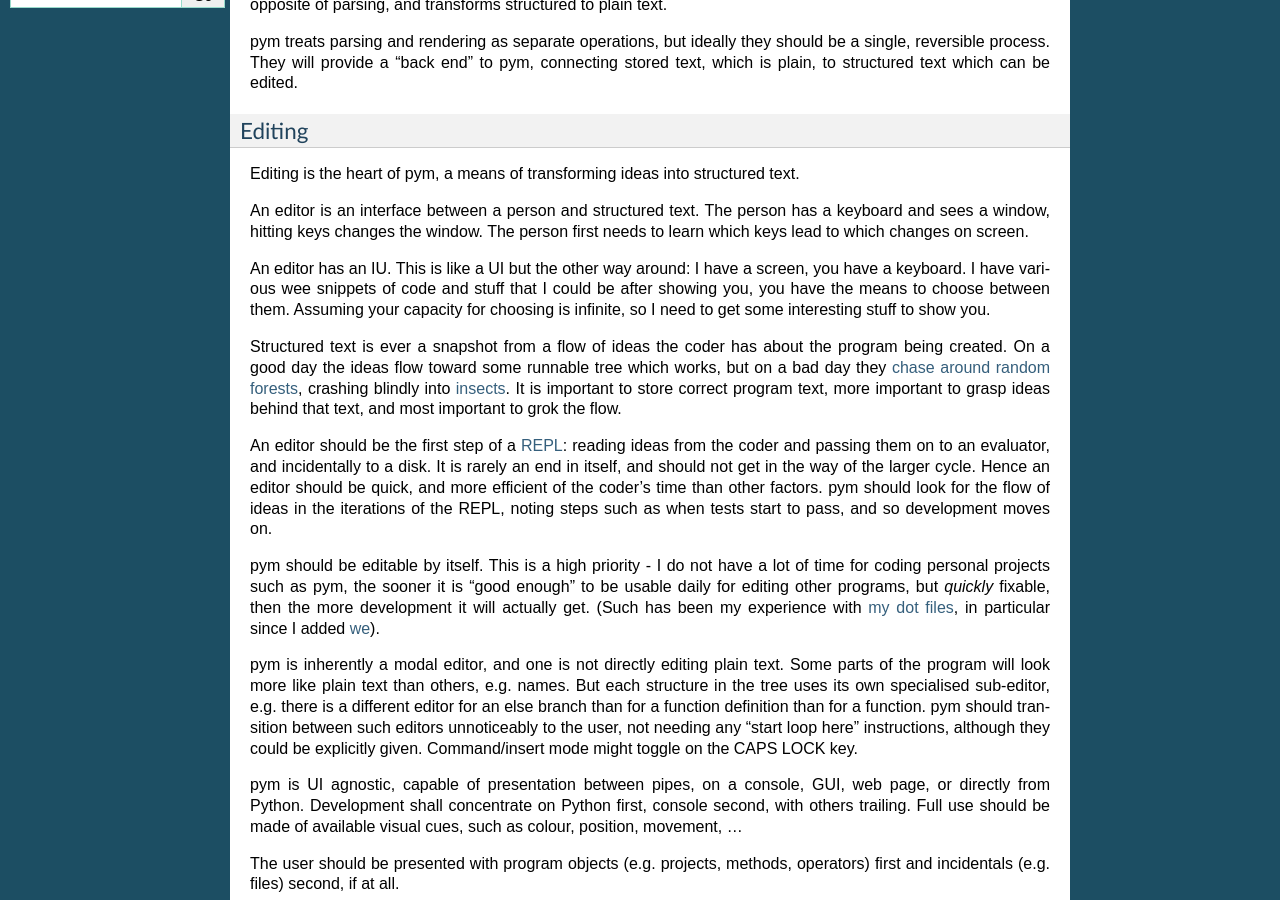
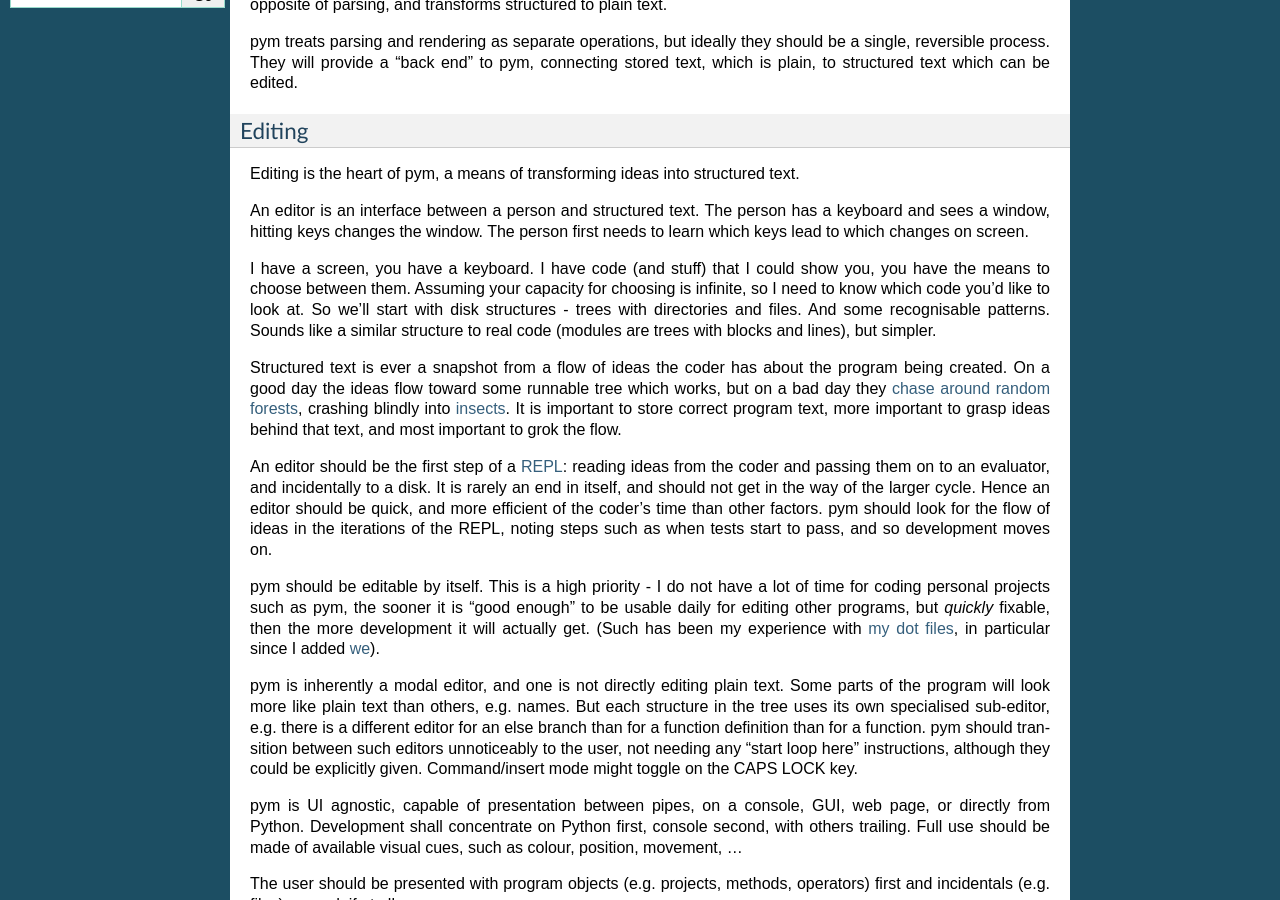
Before and after one commit to jalanb/pym, a Sphinx documentation site: the page built from docs/index.rst, in a window 1280 px wide and 900 px high, scrolled down 344 px. Built offline with Sphinx 7.4.7, drawn with Linux system fonts in a browser that asks for light colours; formulas are drawn with MathJax 3.

Commit message:
Be less pretentious, more practical

```diff
--- a/docs/index.rst
+++ b/docs/index.rst
@@ -29,7 +29,7 @@ Editing is the heart of pym, a means of transforming ideas into structured text.
 
 An editor is an interface between a person and structured text. The person has a keyboard and sees a window, hitting keys changes the window. The person first needs to learn which keys lead to which changes on screen.
 
-An editor has an IU. This is like a UI but the other way around: I have a screen, you have a keyboard. I have various wee snippets of code and stuff that I could be after showing you, you have the means to choose between them. Assuming your capacity for choosing is infinite, so I need to get some interesting stuff to show you.
+I have a screen, you have a keyboard. I have code (and stuff) that I could show you, you have the means to choose between them. Assuming your capacity for choosing is infinite, so I need to know which code you'd like to look at. So we'll start with disk structures - trees with directories and files. And some recognisable patterns. Sounds like a similar structure to real code (modules are trees with blocks and lines), but simpler.
 
 Structured text is ever a snapshot from a flow of ideas the coder has about the program being created. On a good day the ideas flow toward some runnable tree which works, but on a bad day they `chase around random forests <https://en.wikipedia.org/wiki/Mind_monkey>`_, crashing blindly into `insects <https://en.wikipedia.org/wiki/Software_bug>`_. It is important to store correct program text, more important to grasp ideas behind that text, and most important to grok the flow.
 
```
